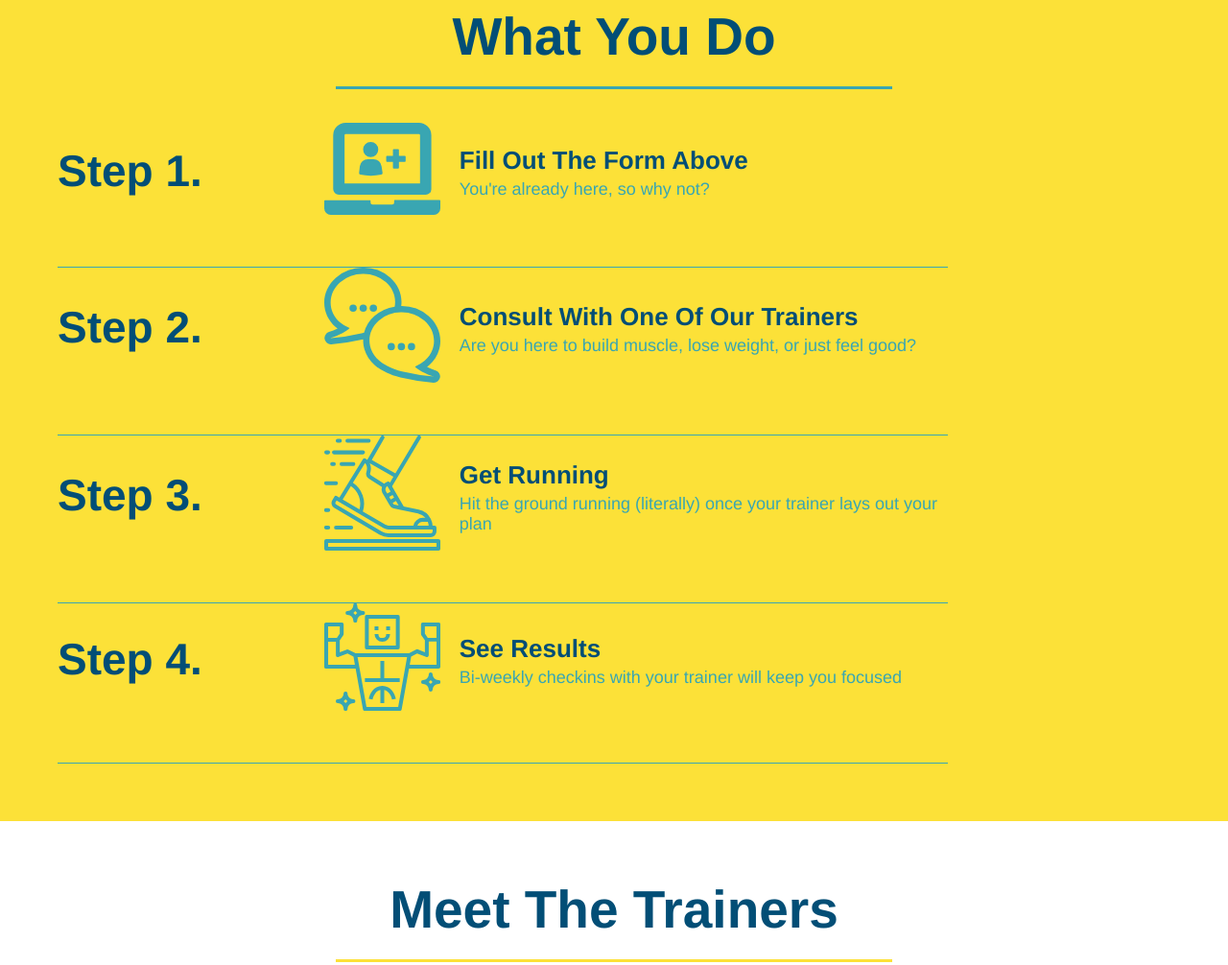
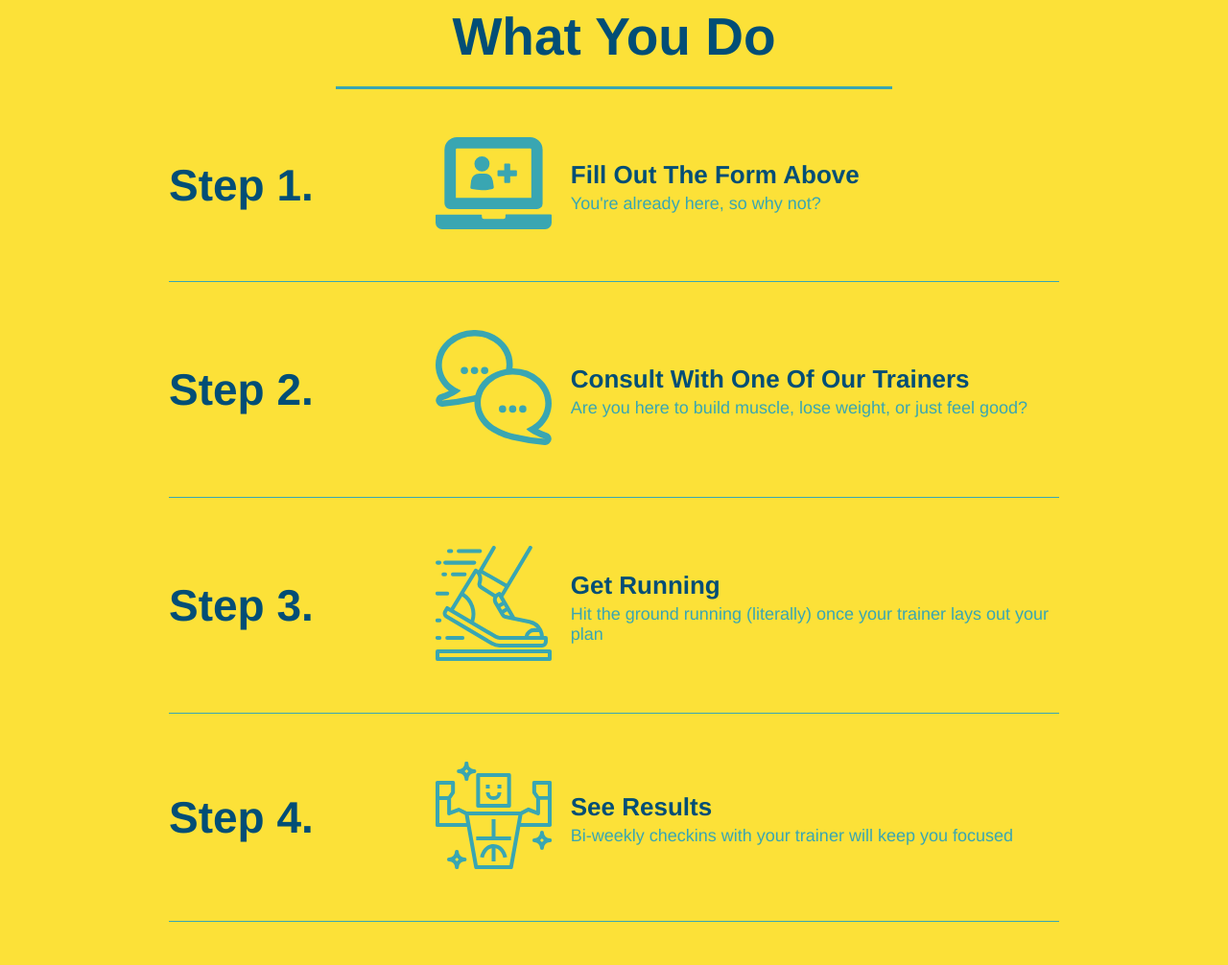
Before and after one commit to CarterSloan/run-buddy, a plain HTML site: page index.html in a window 1280 px wide. Shown: the part 1160-2166 px from the top of the page at 96% size. Drawn offline with Linux system fonts and the light colour scheme.

Commit message:
fixed typo

```diff
--- a/assets/css/style.css
+++ b/assets/css/style.css
@@ -161,7 +161,7 @@ section {
 }
 
 .step {
-    margin 50px auto;
+    margin: 50px auto;
     padding-bottom: 50px;
     width: 80%;
     border-bottom: 1px solid #39a6b2;
```
